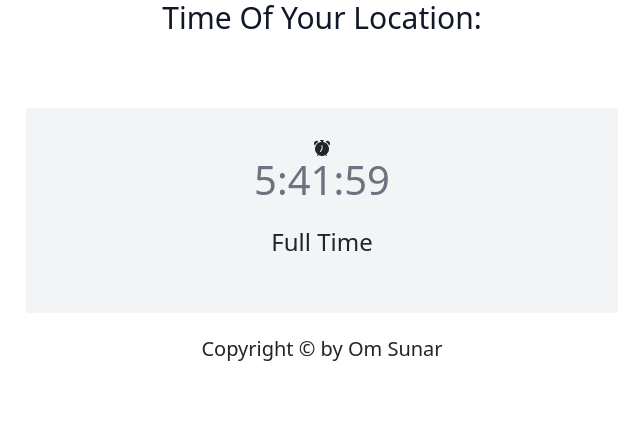
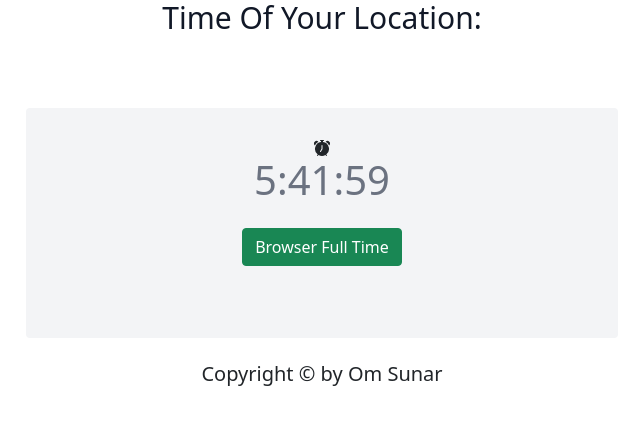
Before and after one commit to Nayal404/jsclock, a plain HTML site: page index.html in a window 1280 px wide. Shown: the whole page, without its empty margins (318-958 px from the left). Drawn offline with nearby package versions, Linux system fonts and the light colour scheme.

Commit message:
Update index.html

```diff
--- a/index.html
+++ b/index.html
@@ -1,3 +1,4 @@
+
 <!DOCTYPE html>
 <html lang="en">
 <head>
@@ -20,7 +21,7 @@
                   </center>
                     <h1 class="text-gray-500" id="realtime"></h1>
                   <div class='intro my-4'>
-                      <h4>Full Time</h4>
+                      <button type="submit" class="btn btn-success mb-3" onclick="browseft()">Browser Full Time</button>
                       <h1 id="fulltime"></h1></div>
               </div>
             </div></center>
```
